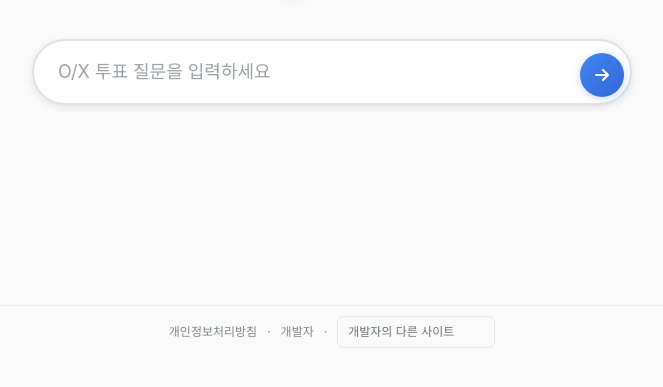
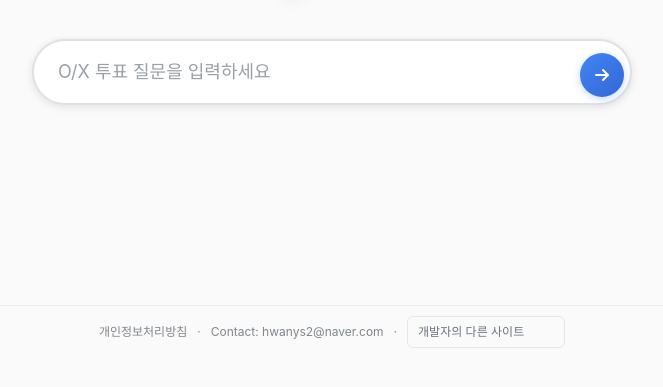
Before and after one commit to hwanys2/oxvote, a Django app: page / in a window 1280 px wide. Shown: the part 335-722 px from the top of the page, without its empty margins (308-971 px from the left). Run offline with Django 5.2, Linux system fonts and the light colour scheme.

Commit message:
feat: replace developer profile link with email address

```diff
--- a/voting/templates/voting/base.html
+++ b/voting/templates/voting/base.html
@@ -158,7 +158,7 @@
         <div class="inner">
             <a href="{% url 'privacy' %}">개인정보처리방침</a>
             <span aria-hidden="true">·</span>
-            <a href="https://proximal-stranger-fa0.notion.site/1cb53a4832438028be97d7cb1b2ddb5f?pvs=4" target="_blank" rel="noopener noreferrer">개발자</a>
+            <a href="mailto:hwanys2@naver.com">Contact: hwanys2@naver.com</a>
             <span aria-hidden="true">·</span>
             <label for="devSites" class="visually-hidden">개발자의 다른 사이트</label>
             <select id="devSites" class="dev-sites-select">
```
